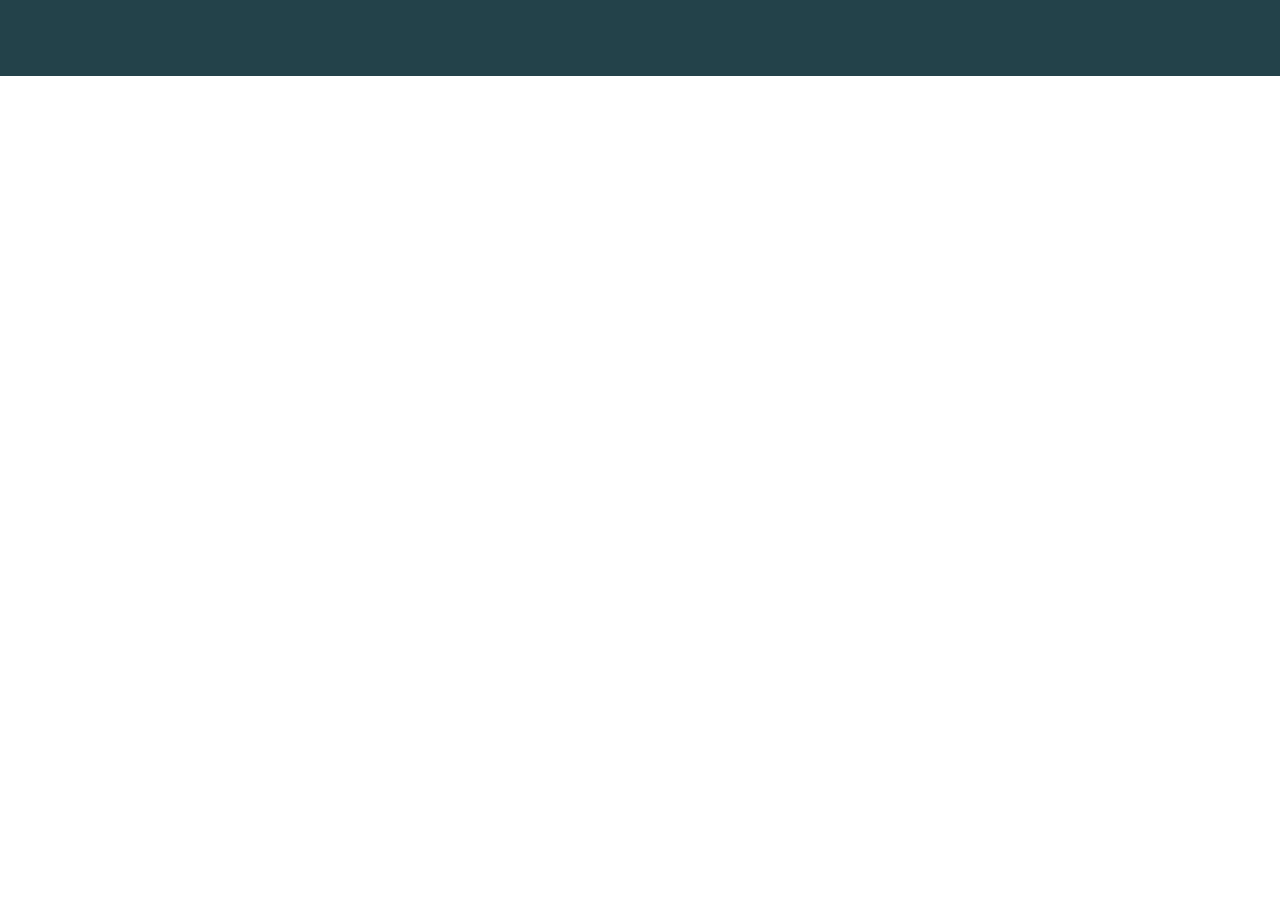
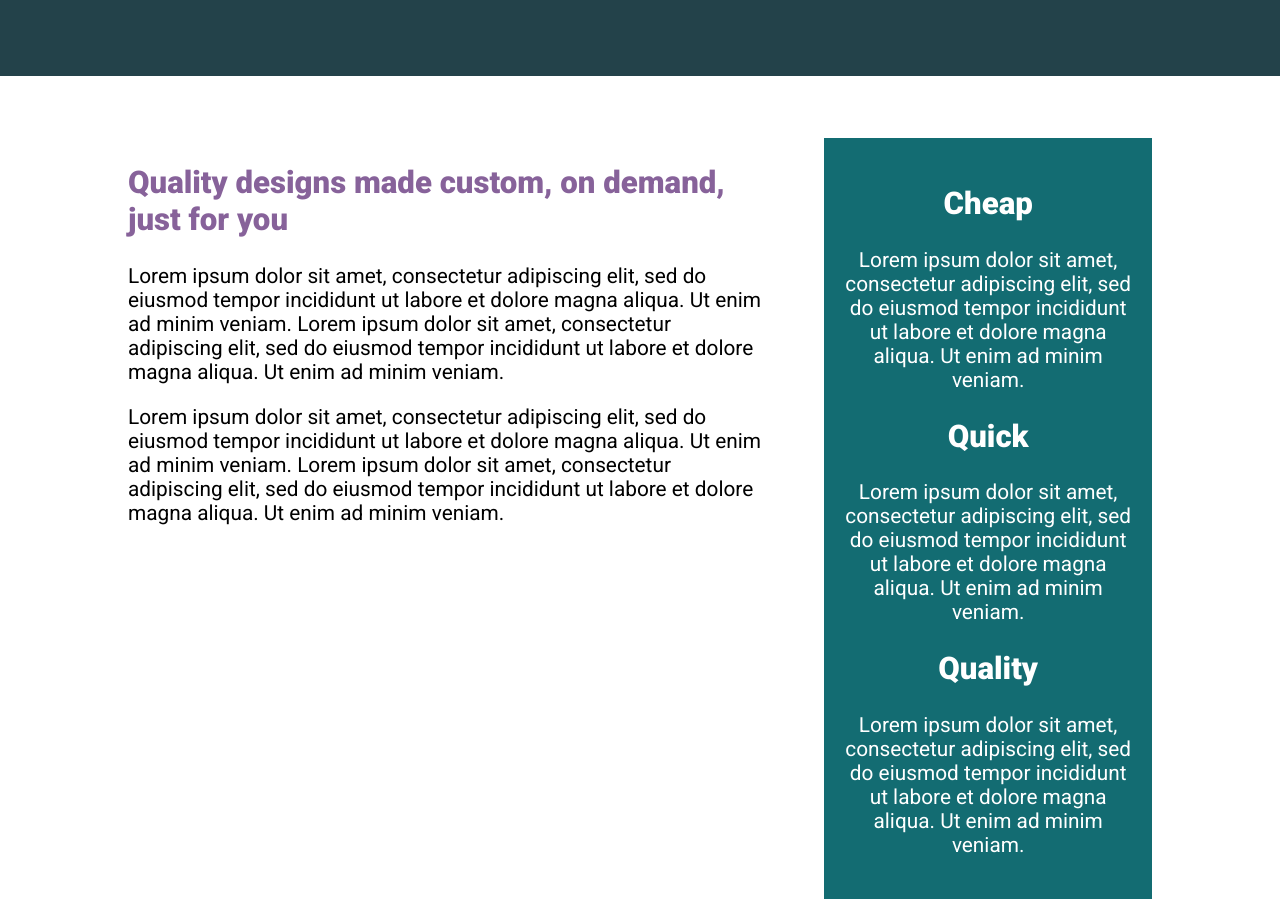
Before and after one commit to mitcareem/21-Days-CSS-Kevin-Powell, a plain HTML site: page flex-challenge#2/index.html in a window 1280 px wide. Shown: the part 460-1359 px from the top of the page. Before the commit the page ends 800 px from the top, so only its background shows below. Drawn offline with Linux system fonts and the light colour scheme.

Commit message:
flex challenge 3 completed

```diff
--- a/flex-challenge#2/index.html
+++ b/flex-challenge#2/index.html
@@ -1,24 +1,63 @@
 <!DOCTYPE html>
 <html lang="en">
+
 <head>
-    <meta charset="UTF-8">
-    <meta name="viewport" content="width=device-width, initial-scale=1.0">
+    <meta charset="UTF-8" />
+    <meta name="viewport" content="width=device-width, initial-scale=1.0" />
     <title>Conquering Rsponsive Layouts</title>
-    <link href="https://fonts.googleapis.com/css2?family=Roboto:wght@400;900&display=swap" rel="stylesheet">
-    <link rel="stylesheet" href="style.css">
+    <link href="https://fonts.googleapis.com/css2?family=Roboto:wght@400;900&display=swap" rel="stylesheet" />
+    <link rel="stylesheet" href="style.css" />
 </head>
+
 <body>
     <div class="hero">
         <div class="container row">
             <div class="hero__text">
                 <h1>Responsive layouts don’t have to be a struggle</h1>
-                <p>Lorem ipsum dolor sit amet, consectetur adipiscing elit, sed do eiusmod tempor incididunt ut labore et dolore magna aliqua. Ut enim ad minim veniam.</p>
+                <p>
+                    Lorem ipsum dolor sit amet, consectetur adipiscing elit, sed do
+                    eiusmod tempor incididunt ut labore et dolore magna aliqua. Ut enim
+                    ad minim veniam.
+                </p>
                 <a href="#" class="btn">I want to learn</a>
             </div>
+            <img class="hero__img" src="img/hero-img.jpg" alt="" />
         </div>
     </div>
 
+    <div class="main container row">
+        <section class="primary-content">
+            <h2 class="section-title">Quality designs made custom, on demand, just for you</h2>
+            <p>
+                Lorem ipsum dolor sit amet, consectetur adipiscing elit, sed do
+                eiusmod tempor incididunt ut labore et dolore magna aliqua. Ut enim ad
+                minim veniam. Lorem ipsum dolor sit amet, consectetur adipiscing elit,
+                sed do eiusmod tempor incididunt ut labore et dolore magna aliqua. Ut
+                enim ad minim veniam.
+            </p>
+            <p>
+                Lorem ipsum dolor sit amet, consectetur adipiscing elit, sed do
+                eiusmod tempor incididunt ut labore et dolore magna aliqua. Ut enim ad
+                minim veniam. Lorem ipsum dolor sit amet, consectetur adipiscing elit,
+                sed do eiusmod tempor incididunt ut labore et dolore magna aliqua. Ut
+                enim ad minim veniam.
+            </p>
+        </section>
+        <aside class="sidebar">
+            <h2 class="sidebar-title">Cheap</h2>
+            <p>Lorem ipsum dolor sit amet, consectetur adipiscing elit, sed do eiusmod tempor incididunt ut labore et
+                dolore magna aliqua. Ut enim ad minim veniam.</p>
 
+            <h2 class="sidebar-title">Quick</h2>
+            <p>Lorem ipsum dolor sit amet, consectetur adipiscing elit, sed do eiusmod tempor incididunt ut labore et
+                dolore magna aliqua. Ut enim ad minim veniam.</p>
 
+            <h2 class="sidebar-title">Quality</h2>
+            <p>Lorem ipsum dolor sit amet, consectetur adipiscing elit, sed do eiusmod tempor incididunt ut labore et
+                dolore magna aliqua. Ut enim ad minim veniam.
+            </p>
+        </aside>
+    </div>
 </body>
+
 </html>
--- a/flex-challenge#2/style.css
+++ b/flex-challenge#2/style.css
@@ -22,9 +22,7 @@ body {
     font-size: 1.3rem;
 }
 
-img {
-    max-width: 100%;
-}
+
 
 h1 {
     font-size: 3rem;
@@ -67,7 +65,7 @@ h1 {
 
 .hero__img {
     width: 32%;
-    align-self: flex-start;
+    align-self: stretch;
 }
 
 .hero p {
@@ -89,3 +87,25 @@ h1 {
 .btn:focus {
     opacity: .75;
 }
+
+
+.primary-content {
+    width: 62%
+}
+
+
+.sidebar {
+    width: 32%;
+    padding: 1em;
+    text-align: center;
+    color: white;
+    background-color: #136C72;
+}
+
+.main {
+    margin-top: 3em;
+}
+
+.section-title {
+    color: #87629A;
+}
```
